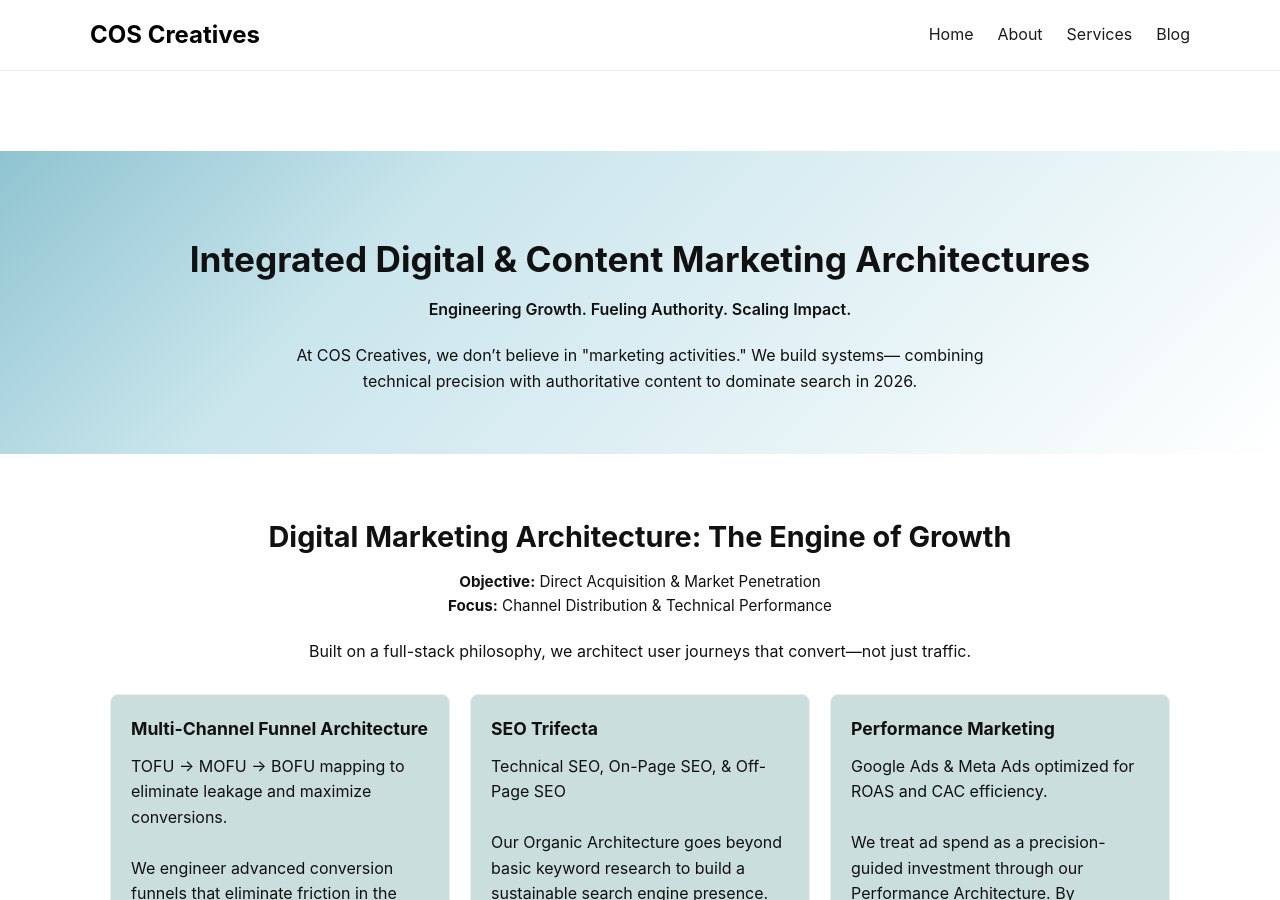
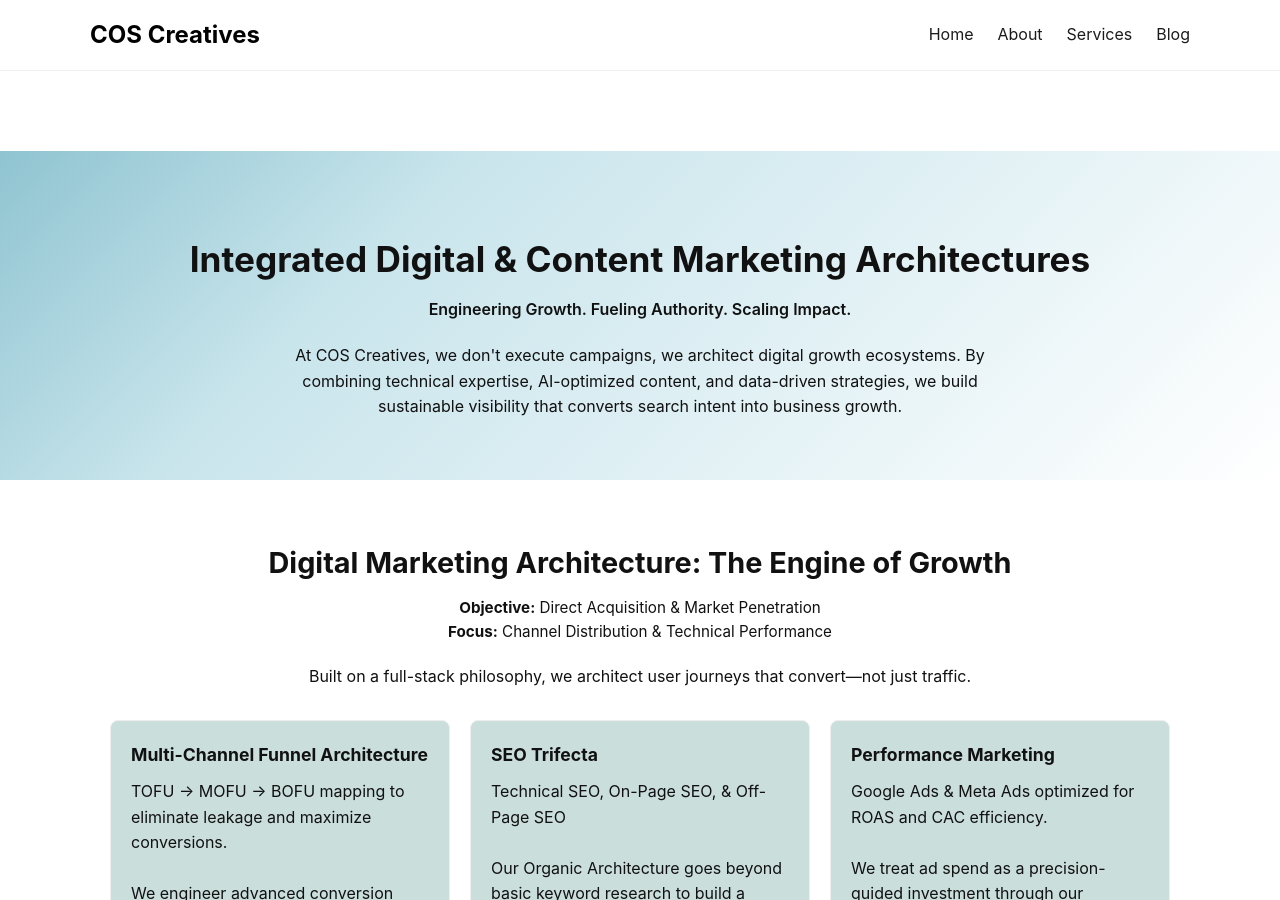
Before and after one commit to coscreativez-main/website, a Jekyll site: the page built from services.html, in a window 1280 px wide and 900 px high. Built offline with Jekyll 4.4.1, drawn with Linux system fonts in a browser that asks for light colours; some of the changed text lies outside the part shown.

Commit message:
Update services.html

```diff
--- a/services.html
+++ b/services.html
@@ -13,8 +13,7 @@
         Engineering Growth. Fueling Authority. Scaling Impact.
       </p>
       <p class="intro">
-        At COS Creatives, we don’t believe in "marketing activities." We build systems—
-        combining technical precision with authoritative content to dominate search in 2026.
+At COS Creatives, we don't execute campaigns, we architect digital growth ecosystems. By combining technical expertise, AI-optimized content, and data-driven strategies, we build sustainable visibility that converts search intent into business growth.
       </p>
     </div>
   </section>
@@ -192,44 +191,6 @@
             </div>
         </div>
     </section>
-  <!-- COMPARISON -->
-  <section class="comparison">
-    <div class="container">
-      <h2>The Strategic Difference: Engine vs Fuel</h2>
-
-      <div class="table">
-        <div class="row head">
-          <div>Instrument</div>
-          <div>Digital Marketing</div>
-          <div>Content Marketing</div>
-        </div>
-
-        <div class="row">
-          <div>Primary Goal</div>
-          <div>Scalable Reach & Conversion</div>
-          <div>Brand Trust & Authority</div>
-        </div>
-
-        <div class="row">
-          <div>Logic</div>
-          <div>Technical</div>
-          <div>Psychological</div>
-        </div>
-
-        <div class="row">
-          <div>Speed</div>
-          <div>Fast (Paid)</div>
-          <div>Compounding ROI</div>
-        </div>
-
-        <div class="row">
-          <div>Metrics</div>
-          <div>CPL, CPA, CTR</div>
-          <div>Engagement, E-E-A-T</div>
-        </div>
-      </div>
-    </div>
-  </section>
 
   <!-- CTA -->
   <section class="cta">
@@ -238,7 +199,7 @@
       <p>
         We don’t do marketing. We build scalable infrastructure for predictable growth.
       </p>
-      <a href="/contact" class="btn-primary">Consult Our Architects</a>
+      <a href="/contact" class="btn-primary">Schedule A Free Consultation</a>
     </div>
   </section>
 
```
